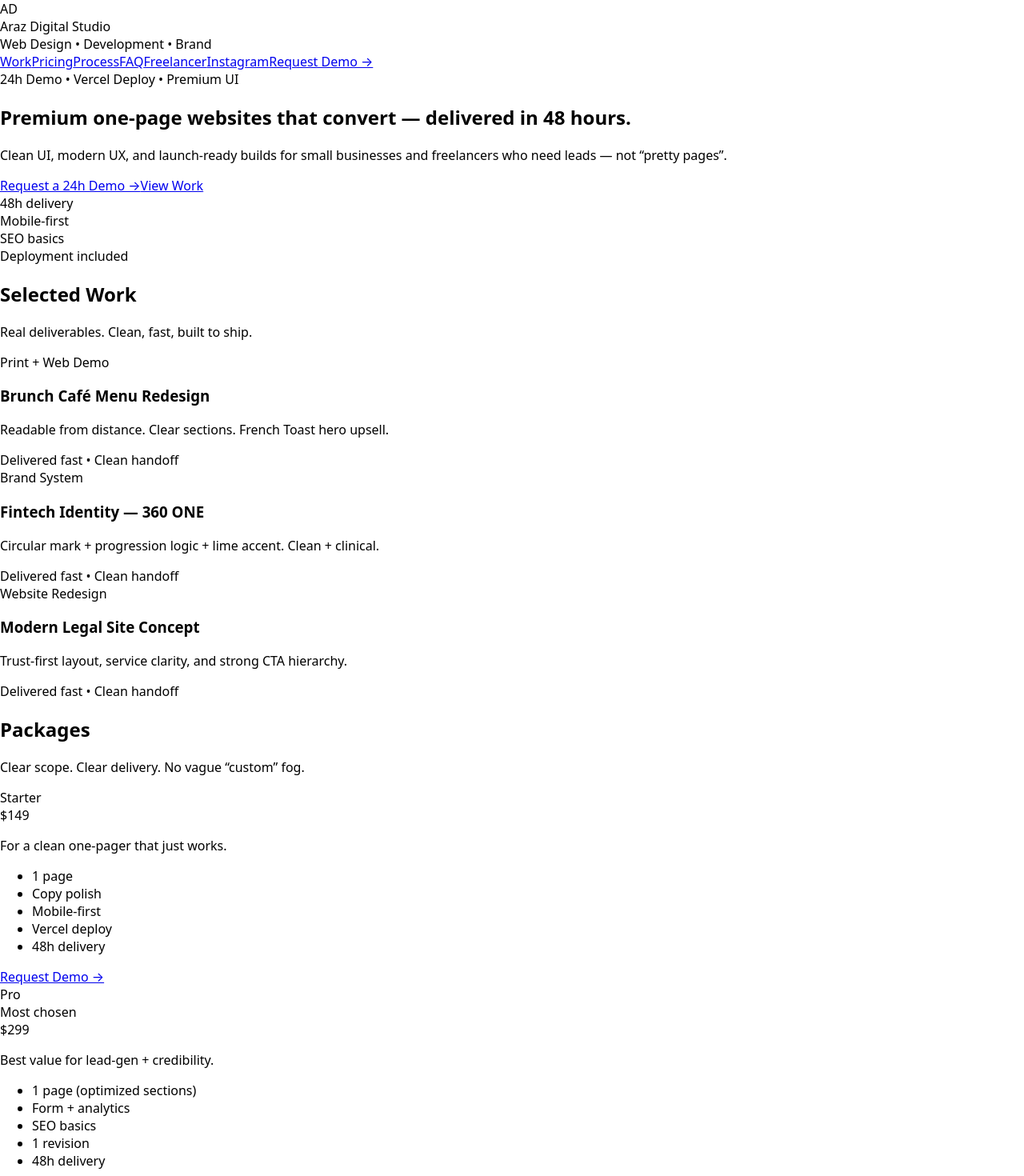
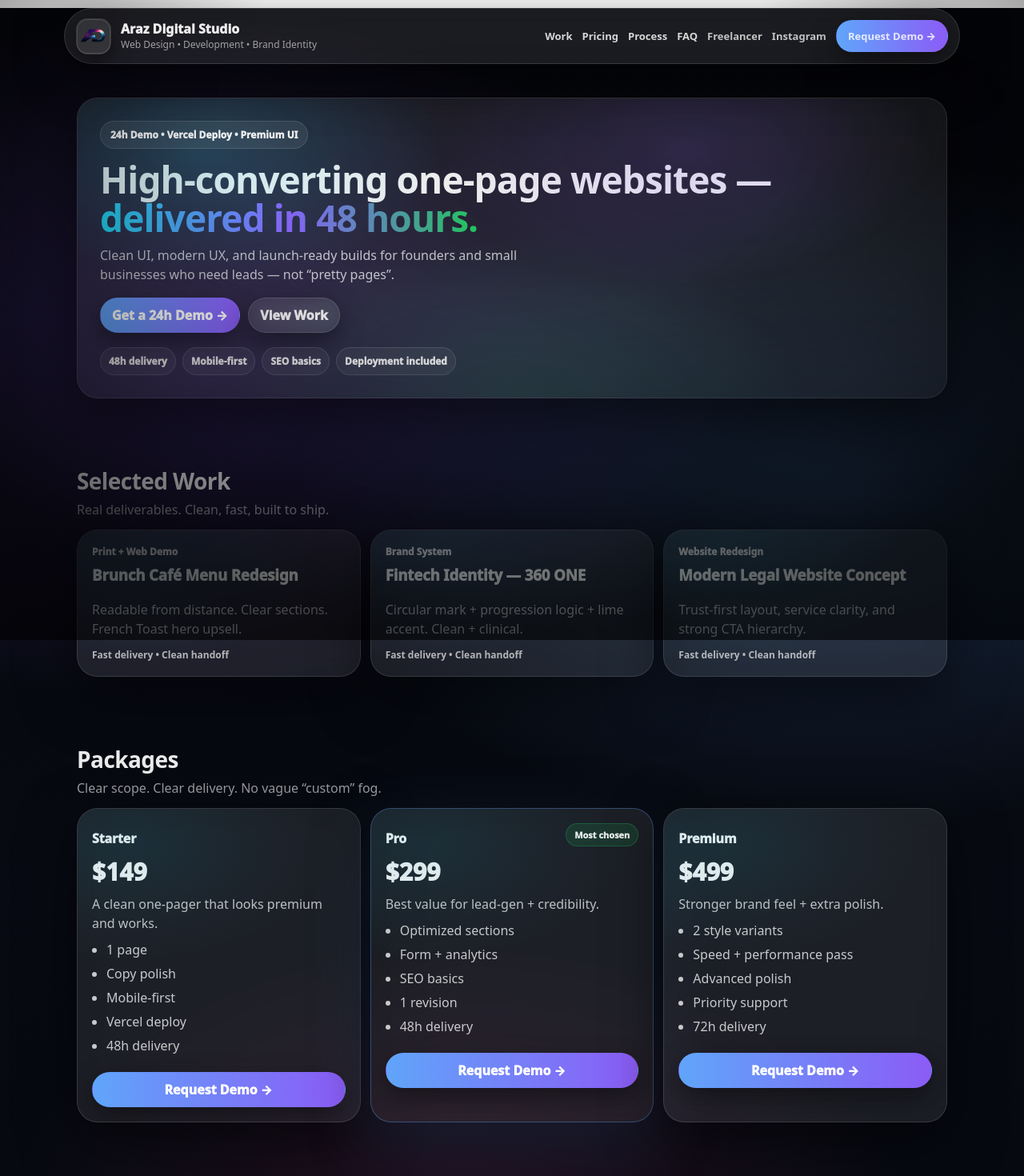
Before and after one commit to araz3110/arazdigitalstudio, a React (Vite) app: page / in a window 1280 px wide. Shown: the top 1470 px of the page at 80% size. Built offline with nearby package versions, Linux system fonts and the light colour scheme.

Commit message:
Upgrade: obsidian aurora background + premium glass UI

```diff
--- a/src/App.css
+++ b/src/App.css
@@ -1,11 +1,10 @@
 /* =========================
-   ARAZ DIGITAL STUDIO — App.css (Clean Reset)
-   - Glass / Aurora background
-   - Conversion landing layout
-   - Mobile-first responsive
+   ARAZ DIGITAL STUDIO — App.css (FINAL / NO-ALT)
+   Theme: Obsidian + Aurora + Subtle Grid + Vignette
+   Goal: Strongest premium look (logo pops, conversion-ready)
    ========================= */
 
-/* ---- Reset ---- */
+/* ---------- Reset ---------- */
 *,
 *::before,
 *::after {
@@ -21,8 +20,6 @@ body {
   margin: 0;
   font-family: ui-sans-serif, system-ui, -apple-system, Segoe UI, Roboto, Helvetica,
     Arial, "Apple Color Emoji", "Segoe UI Emoji";
-  color: #0c1020;
-  background: #f6f7fb;
   -webkit-font-smoothing: antialiased;
   -moz-osx-font-smoothing: grayscale;
 }
@@ -37,64 +34,86 @@ a {
   color: inherit;
 }
 
+p {
+  margin: 0;
+}
+
 ul {
   margin: 0;
   padding-left: 18px;
 }
 
-p {
-  margin: 0;
-}
+/* ---------- Tokens ---------- */
+:root {
+  --bg0: #05060b;
+  --bg1: #070a12;
 
-/* ---- Tokens ---- */
-:root {
-  --ink: #0c1020;
-  --muted: rgba(12, 16, 32, 0.68);
-  --muted2: rgba(12, 16, 32, 0.56);
+  --ink: rgba(255, 255, 255, 0.92);
+  --muted: rgba(255, 255, 255, 0.72);
+  --muted2: rgba(255, 255, 255, 0.60);
 
-  --glass: rgba(255, 255, 255, 0.56);
-  --stroke: rgba(20, 24, 40, 0.12);
+  --glass: rgba(255, 255, 255, 0.085);
+  --stroke: rgba(255, 255, 255, 0.12);
 
-  --shadow: 0 18px 60px rgba(10, 16, 32, 0.12);
-  --shadow2: 0 10px 28px rgba(10, 16, 32, 0.1);
+  --shadow: 0 22px 70px rgba(0, 0, 0, 0.52);
+  --shadow2: 0 12px 32px rgba(0, 0, 0, 0.42);
 
-  --r: 28px;
+  --r: 26px;
   --r2: 18px;
 
   --blue: #60a5fa;
   --violet: #8b5cf6;
+  --pink: #ec4899;
+  --cyan: #22d3ee;
+  --green: #22c55e;
 
-  --grad: linear-gradient(90deg, #2dd4ff, #8b5cf6, #22c55e);
+  --grad: linear-gradient(90deg, var(--cyan), var(--violet), var(--green));
 }
 
-/* ---- Page background ---- */
+/* ---------- Page (Background Power Stack) ---------- */
 .page {
   min-height: 100vh;
+  color: var(--ink);
+
+  /* Aurora layers */
   background:
-    radial-gradient(900px 600px at 15% 20%, #f7ecff, transparent 65%),
-    radial-gradient(900px 600px at 85% 10%, #eaf2ff, transparent 60%),
-    radial-gradient(900px 700px at 60% 90%, #ffe9d6, transparent 60%),
-    #f6f7fb;
-  color: var(--ink);
+    radial-gradient(1200px 720px at 18% 16%, rgba(139, 92, 246, 0.26), transparent 60%),
+    radial-gradient(1100px 680px at 82% 22%, rgba(96, 165, 250, 0.22), transparent 62%),
+    radial-gradient(980px 620px at 55% 92%, rgba(34, 197, 94, 0.14), transparent 62%),
+    radial-gradient(980px 620px at 45% 55%, rgba(236, 72, 153, 0.12), transparent 58%),
+    linear-gradient(180deg, var(--bg0) 0%, var(--bg1) 40%, var(--bg0) 100%);
 }
 
-/* ---- Layout helpers ---- */
-.section {
-  max-width: 1100px;
-  margin: 0 auto;
-  padding: 38px 16px;
+/* Subtle grid overlay (masked to top/hero area) */
+.page::before {
+  content: "";
+  position: fixed;
+  inset: 0;
+  pointer-events: none;
+  background:
+    linear-gradient(rgba(255, 255, 255, 0.06) 1px, transparent 1px),
+    linear-gradient(90deg, rgba(255, 255, 255, 0.06) 1px, transparent 1px);
+  background-size: 72px 72px;
+  opacity: 0.28;
+
+  /* fade grid outward for premium feel */
+  mask-image: radial-gradient(720px 520px at 50% 12%, rgba(0, 0, 0, 0.95), transparent 74%);
 }
 
-.glass {
-  background: var(--glass);
-  border: 1px solid var(--stroke);
-  border-radius: var(--r);
-  box-shadow: var(--shadow);
-  backdrop-filter: blur(12px);
+/* Vignette for depth (stronger edges, focused center) */
+.page::after {
+  content: "";
+  position: fixed;
+  inset: 0;
+  pointer-events: none;
+  background: radial-gradient(920px 640px at 50% 18%, transparent 40%, rgba(0, 0, 0, 0.62) 100%);
 }
 
-.card {
-  padding: 18px;
+/* ---------- Layout helpers ---------- */
+.section {
+  max-width: 1120px;
+  margin: 0 auto;
+  padding: 42px 16px;
 }
 
 .sectionTitle {
@@ -102,7 +121,7 @@ p {
 }
 
 .h1 {
-  font-size: 44px;
+  font-size: 46px;
   line-height: 1.05;
   margin: 14px 0 10px;
   letter-spacing: -0.02em;
@@ -117,6 +136,7 @@ p {
 .lead {
   margin-top: 10px;
   font-size: 16px;
+  line-height: 1.55;
   color: var(--muted);
   max-width: 64ch;
 }
@@ -133,36 +153,87 @@ p {
   color: transparent;
 }
 
-/* ---- Header ---- */
+/* ---------- Glass system ---------- */
+.glass {
+  background: var(--glass);
+  border: 1px solid var(--stroke);
+  border-radius: var(--r);
+  box-shadow: var(--shadow);
+  backdrop-filter: blur(14px);
+}
+
+.card {
+  padding: 18px;
+  position: relative;
+  overflow: hidden;
+}
+
+/* card inner glow edge */
+.card::before {
+  content: "";
+  position: absolute;
+  inset: -1px;
+  pointer-events: none;
+  border-radius: inherit;
+  background: radial-gradient(420px 240px at 18% 12%, rgba(34, 211, 238, 0.10), transparent 60%);
+  opacity: 0.9;
+}
+
+/* ---------- Header ---------- */
 .header {
   position: sticky;
   top: 10px;
   z-index: 50;
-  max-width: 1100px;
+
+  max-width: 1120px;
   margin: 10px auto 0;
   padding: 12px 14px;
+
   display: flex;
   align-items: center;
   justify-content: space-between;
   gap: 12px;
+
+  border-radius: 999px;
+}
+
+/* Slightly stronger header glass */
+.header.glass {
+  background: rgba(255, 255, 255, 0.09);
+  border: 1px solid rgba(255, 255, 255, 0.13);
+  box-shadow: 0 18px 60px rgba(0, 0, 0, 0.55);
 }
 
 .brand {
   display: flex;
   align-items: center;
   gap: 12px;
-  min-width: 220px;
+  min-width: 240px;
 }
 
+/* If you use an <img> for logo, give it this class:
+   <img className="logoImg" src={logo} alt="Araz Digital Studio" />
+*/
+.logoImg {
+  width: 44px;
+  height: 44px;
+  border-radius: 14px;
+  border: 1px solid rgba(255, 255, 255, 0.12);
+  background: rgba(255, 255, 255, 0.05);
+  box-shadow: 0 10px 26px rgba(0, 0, 0, 0.45);
+}
+
+/* Fallback if you still show text mark */
 .logoMark {
   width: 44px;
   height: 44px;
   border-radius: 14px;
   display: grid;
   place-items: center;
-  background: rgba(255, 255, 255, 0.7);
-  border: 1px solid var(--stroke);
-  font-weight: 900;
+
+  background: rgba(255, 255, 255, 0.06);
+  border: 1px solid rgba(255, 255, 255, 0.12);
+  font-weight: 950;
   letter-spacing: -0.02em;
 }
 
@@ -173,16 +244,16 @@ p {
 }
 
 .brandName {
-  font-weight: 900;
+  font-weight: 950;
 }
 
 .brandTag {
   font-size: 12px;
-  color: var(--muted2);
+  color: rgba(255, 255, 255, 0.58);
   margin-top: 4px;
 }
 
-/* ---- Nav ---- */
+/* ---------- Nav ---------- */
 .nav {
   display: flex;
   align-items: center;
@@ -193,39 +264,55 @@ p {
 
 .nav a {
   text-decoration: none;
-  color: rgba(12, 16, 32, 0.78);
-  font-weight: 800;
+  color: rgba(255, 255, 255, 0.82);
+  font-weight: 850;
   font-size: 13px;
 }
 
-.navLink {
-  opacity: 0.88;
+.nav a:hover {
+  color: rgba(255, 255, 255, 0.95);
 }
 
-/* ---- Buttons ---- */
+.navLink {
+  opacity: 0.9;
+}
+
+/* ---------- Buttons ---------- */
 .btn {
   display: inline-flex;
   align-items: center;
   justify-content: center;
   gap: 10px;
+
   padding: 10px 14px;
   border-radius: 999px;
-  border: 1px solid var(--stroke);
+  border: 1px solid rgba(255, 255, 255, 0.14);
+
   text-decoration: none;
-  font-weight: 900;
-  color: var(--ink);
-  background: rgba(255, 255, 255, 0.55);
+  font-weight: 950;
+  color: rgba(255, 255, 255, 0.92);
+
+  background: rgba(255, 255, 255, 0.07);
   box-shadow: var(--shadow2);
+  backdrop-filter: blur(10px);
+
+  transform: translateY(0);
+  transition: transform 180ms ease, filter 180ms ease, opacity 180ms ease;
+}
+
+.btn:hover {
+  transform: translateY(-1px);
+  filter: brightness(1.06);
 }
 
 .btnPrimary {
   background: linear-gradient(90deg, var(--blue), var(--violet));
+  border-color: transparent;
   color: white;
-  border-color: transparent;
 }
 
 .btnGhost {
-  background: rgba(255, 255, 255, 0.35);
+  background: rgba(255, 255, 255, 0.06);
 }
 
 .btn.big {
@@ -238,24 +325,44 @@ p {
   margin-top: 14px;
 }
 
-/* ---- Hero ---- */
+/* ---------- Hero ---------- */
 .heroInner {
-  padding: 26px;
+  padding: 28px;
+  position: relative;
+  overflow: hidden;
+}
+
+/* Hero spotlight glow (makes background feel “expensive”) */
+.heroInner::before {
+  content: "";
+  position: absolute;
+  inset: -2px;
+  pointer-events: none;
+  border-radius: inherit;
+  background:
+    radial-gradient(520px 280px at 14% 18%, rgba(34, 211, 238, 0.18), transparent 60%),
+    radial-gradient(520px 280px at 70% 18%, rgba(139, 92, 246, 0.18), transparent 60%),
+    radial-gradient(620px 340px at 50% 100%, rgba(34, 197, 94, 0.12), transparent 60%);
+  opacity: 1;
 }
 
 .pill {
+  position: relative;
   display: inline-flex;
   align-items: center;
   gap: 8px;
+
   font-size: 12px;
   font-weight: 950;
   padding: 8px 12px;
   border-radius: 999px;
-  background: rgba(255, 255, 255, 0.55);
-  border: 1px solid var(--stroke);
+
+  background: rgba(255, 255, 255, 0.07);
+  border: 1px solid rgba(255, 255, 255, 0.12);
 }
 
 .heroActions {
+  position: relative;
   display: flex;
   gap: 10px;
   margin-top: 16px;
@@ -263,6 +370,7 @@ p {
 }
 
 .proofRow {
+  position: relative;
   display: flex;
   flex-wrap: wrap;
   gap: 8px;
@@ -274,11 +382,11 @@ p {
   font-weight: 950;
   padding: 8px 10px;
   border-radius: 999px;
-  background: rgba(255, 255, 255, 0.45);
-  border: 1px solid var(--stroke);
+  background: rgba(255, 255, 255, 0.06);
+  border: 1px solid rgba(255, 255, 255, 0.12);
 }
 
-/* ---- Grids ---- */
+/* ---------- Grids ---------- */
 .grid3 {
   display: grid;
   grid-template-columns: repeat(3, 1fr);
@@ -297,11 +405,11 @@ p {
   gap: 12px;
 }
 
-/* ---- Cards ---- */
+/* ---------- Cards / Typography ---------- */
 .cardTag {
   font-size: 12px;
   font-weight: 950;
-  opacity: 0.76;
+  opacity: 0.78;
 }
 
 .cardTitle {
@@ -313,13 +421,13 @@ p {
 .cardDesc {
   color: var(--muted);
   margin-top: 8px;
-  line-height: 1.45;
+  line-height: 1.5;
 }
 
 .cardMeta {
   margin-top: 12px;
   font-size: 12px;
-  opacity: 0.7;
+  opacity: 0.72;
   font-weight: 850;
 }
 
@@ -335,8 +443,10 @@ p {
   font-weight: 950;
   padding: 6px 10px;
   border-radius: 999px;
-  background: rgba(34, 197, 94, 0.16);
-  border: 1px solid rgba(34, 197, 94, 0.25);
+
+  background: rgba(34, 197, 94, 0.14);
+  border: 1px solid rgba(34, 197, 94, 0.26);
+  color: rgba(255, 255, 255, 0.9);
 }
 
 .price {
@@ -345,7 +455,23 @@ p {
   margin: 10px 0 8px;
 }
 
-/* ---- Steps ---- */
+/* Lists inside pricing */
+.list {
+  margin-top: 10px;
+  color: rgba(255, 255, 255, 0.76);
+}
+
+.list li {
+  margin: 8px 0;
+}
+
+/* highlight most chosen card */
+.cardHot {
+  border-color: rgba(96, 165, 250, 0.35);
+  box-shadow: 0 28px 84px rgba(96, 165, 250, 0.14), var(--shadow);
+}
+
+/* ---------- Steps ---------- */
 .stepNum {
   width: 38px;
   height: 38px;
@@ -353,13 +479,27 @@ p {
   display: grid;
   place-items: center;
   font-weight: 1000;
-  background: rgba(255, 255, 255, 0.55);
-  border: 1px solid var(--stroke);
+
+  background: rgba(255, 255, 255, 0.07);
+  border: 1px solid rgba(255, 255, 255, 0.12);
 }
 
-/* ---- Final CTA ---- */
+/* ---------- Final CTA ---------- */
 .final {
   padding: 22px;
+  position: relative;
+  overflow: hidden;
+}
+
+.final::before {
+  content: "";
+  position: absolute;
+  inset: -2px;
+  pointer-events: none;
+  border-radius: inherit;
+  background:
+    radial-gradient(520px 260px at 18% 18%, rgba(96, 165, 250, 0.16), transparent 60%),
+    radial-gradient(520px 260px at 82% 18%, rgba(139, 92, 246, 0.16), transparent 60%);
 }
 
 .contactGrid {
@@ -372,37 +512,47 @@ p {
 .contactCard {
   padding: 14px;
   text-decoration: none;
-  color: var(--ink);
+  color: rgba(255, 255, 255, 0.92);
   display: block;
+
+  background: rgba(255, 255, 255, 0.055);
+  border: 1px solid rgba(255, 255, 255, 0.12);
+  border-radius: var(--r2);
+}
+
+.contactCard:hover {
+  filter: brightness(1.06);
 }
 
 .contactTitle {
   font-size: 12px;
   font-weight: 950;
-  opacity: 0.76;
+  opacity: 0.78;
 }
 
 .contactValue {
   font-weight: 950;
   margin-top: 6px;
+  opacity: 0.95;
 }
 
 .fine {
   font-size: 12px;
-  opacity: 0.7;
+  opacity: 0.75;
   font-weight: 850;
   margin-top: 10px;
 }
 
-/* ---- Footer ---- */
+/* ---------- Footer ---------- */
 .footer {
   text-align: center;
   padding: 26px 16px;
-  opacity: 0.7;
+  opacity: 0.72;
   font-weight: 850;
+  color: rgba(255, 255, 255, 0.72);
 }
 
-/* ---- Responsive ---- */
+/* ---------- Responsive ---------- */
 @media (max-width: 980px) {
   .grid4 {
     grid-template-columns: repeat(2, 1fr);
@@ -420,9 +570,21 @@ p {
     font-size: 36px;
   }
   .header {
-    gap: 10px;
+    border-radius: 22px;
   }
   .brand {
     min-width: unset;
   }
 }
+
+@media (max-width: 520px) {
+  .section {
+    padding: 34px 14px;
+  }
+  .heroInner {
+    padding: 22px;
+  }
+  .nav a {
+    font-size: 12px;
+  }
+}
--- a/src/App.jsx
+++ b/src/App.jsx
@@ -1,11 +1,10 @@
-// Home.jsx (or App.jsx)
-// Minimal dependencies. Uses your existing glass/aurora background styles.
+import "./App.css";
+import logo from "./assets/logo.png";
 
-export default function Home() {
+export default function App() {
   return (
     <main className="page">
       <Header />
-
       <Hero />
 
       <section id="work" className="section">
@@ -25,10 +24,7 @@ export default function Home() {
       </section>
 
       <section id="process" className="section">
-        <SectionTitle
-          title="Process"
-          desc="Simple, fast, and transparent."
-        />
+        <SectionTitle title="Process" desc="Simple, fast, and transparent." />
         <Process />
       </section>
 
@@ -47,10 +43,13 @@ function Header() {
   return (
     <header className="header glass">
       <div className="brand">
-        <div className="logoMark">AD</div>
+        <div className="logoMark" aria-hidden="true">
+          <img className="logoImg" src={logo} alt="" />
+        </div>
+
         <div className="brandText">
           <div className="brandName">Araz Digital Studio</div>
-          <div className="brandTag">Web Design • Development • Brand</div>
+          <div className="brandTag">Web Design • Development • Brand Identity</div>
         </div>
       </div>
 
@@ -59,12 +58,24 @@ function Header() {
         <a href="#pricing">Pricing</a>
         <a href="#process">Process</a>
         <a href="#faq">FAQ</a>
-        <a className="navLink" href="https://www.freelancer.com/u/arazdigital" target="_blank" rel="noreferrer">
+
+        <a
+          className="navLink"
+          href="https://www.freelancer.com/u/arazdigital"
+          target="_blank"
+          rel="noreferrer"
+        >
           Freelancer
         </a>
-        <a className="navLink" href="https://instagram.com/arazdigitalstudio" target="_blank" rel="noreferrer">
+        <a
+          className="navLink"
+          href="https://instagram.com/arazdigitalstudio"
+          target="_blank"
+          rel="noreferrer"
+        >
           Instagram
         </a>
+
         <a className="btn btnPrimary" href="#contact">
           Request Demo →
         </a>
@@ -80,18 +91,22 @@ function Hero() {
         <div className="pill">24h Demo • Vercel Deploy • Premium UI</div>
 
         <h1 className="h1">
-          Premium one-page websites that convert —{" "}
+          High-converting one-page websites —{" "}
           <span className="grad">delivered in 48 hours.</span>
         </h1>
 
         <p className="lead">
-          Clean UI, modern UX, and launch-ready builds for small businesses and freelancers
-          who need leads — not “pretty pages”.
+          Clean UI, modern UX, and launch-ready builds for founders and small
+          businesses who need leads — not “pretty pages”.
         </p>
 
         <div className="heroActions">
-          <a className="btn btnPrimary" href="#contact">Request a 24h Demo →</a>
-          <a className="btn btnGhost" href="#work">View Work</a>
+          <a className="btn btnPrimary" href="#contact">
+            Get a 24h Demo →
+          </a>
+          <a className="btn btnGhost" href="#work">
+            View Work
+          </a>
         </div>
 
         <div className="proofRow">
@@ -119,7 +134,7 @@ function WorkGrid() {
     },
     {
       tag: "Website Redesign",
-      title: "Modern Legal Site Concept",
+      title: "Modern Legal Website Concept",
       desc: "Trust-first layout, service clarity, and strong CTA hierarchy.",
     },
   ];
@@ -131,7 +146,7 @@ function WorkGrid() {
           <div className="cardTag">{x.tag}</div>
           <h3 className="cardTitle">{x.title}</h3>
           <p className="cardDesc">{x.desc}</p>
-          <div className="cardMeta">Delivered fast • Clean handoff</div>
+          <div className="cardMeta">Fast delivery • Clean handoff</div>
         </article>
       ))}
     </div>
@@ -143,7 +158,7 @@ function Pricing() {
     {
       name: "Starter",
       price: "$149",
-      note: "For a clean one-pager that just works.",
+      note: "A clean one-pager that looks premium and works.",
       items: ["1 page", "Copy polish", "Mobile-first", "Vercel deploy", "48h delivery"],
     },
     {
@@ -151,12 +166,12 @@ function Pricing() {
       price: "$299",
       badge: "Most chosen",
       note: "Best value for lead-gen + credibility.",
-      items: ["1 page (optimized sections)", "Form + analytics", "SEO basics", "1 revision", "48h delivery"],
+      items: ["Optimized sections", "Form + analytics", "SEO basics", "1 revision", "48h delivery"],
     },
     {
       name: "Premium",
       price: "$499",
-      note: "When you want a stronger brand feel + speed.",
+      note: "Stronger brand feel + extra polish.",
       items: ["2 style variants", "Speed + performance pass", "Advanced polish", "Priority support", "72h delivery"],
     },
   ];
@@ -172,9 +187,13 @@ function Pricing() {
           <div className="price">{p.price}</div>
           <p className="cardDesc">{p.note}</p>
           <ul className="list">
-            {p.items.map((i) => <li key={i}>{i}</li>)}
+            {p.items.map((i) => (
+              <li key={i}>{i}</li>
+            ))}
           </ul>
-          <a className="btn btnPrimary full" href="#contact">Request Demo →</a>
+          <a className="btn btnPrimary full" href="#contact">
+            Request Demo →
+          </a>
         </article>
       ))}
     </div>
@@ -204,26 +223,11 @@ function Process() {
 
 function FAQ() {
   const q = [
-    {
-      a: "What do you need from me?",
-      b: "Your niche, the pages you need, and one reference site. That’s it.",
-    },
-    {
-      a: "Is the 24h demo free?",
-      b: "Yes — it’s a direction demo. If approved, we move into delivery.",
-    },
-    {
-      a: "How many revisions?",
-      b: "One focused revision in Pro/Premium. More can be added if needed.",
-    },
-    {
-      a: "Do you handle deployment?",
-      b: "Yes. Vercel deploy is included. Domain hookup available.",
-    },
-    {
-      a: "What if I don’t like it?",
-      b: "Then we stop after the demo. No drama, no wasted weeks.",
-    },
+    { a: "What do you need from me?", b: "Your niche, the pages you need, and one reference site. That’s it." },
+    { a: "Is the 24h demo free?", b: "Yes — it’s a direction demo. If approved, we move into delivery." },
+    { a: "How many revisions?", b: "One focused revision in Pro/Premium. More can be added if needed." },
+    { a: "Do you handle deployment?", b: "Yes. Vercel deploy is included. Domain hookup available." },
+    { a: "What if I don’t like it?", b: "Then we stop after the demo. No drama, no wasted weeks." },
   ];
 
   return (
@@ -275,11 +279,7 @@ function FinalCTA() {
 }
 
 function Footer() {
-  return (
-    <footer className="footer">
-      © 2026 Araz Digital Studio • Built with React + Vite
-    </footer>
-  );
+  return <footer className="footer">© 2026 Araz Digital Studio • Built with React + Vite</footer>;
 }
 
 function SectionTitle({ title, desc }) {
```
